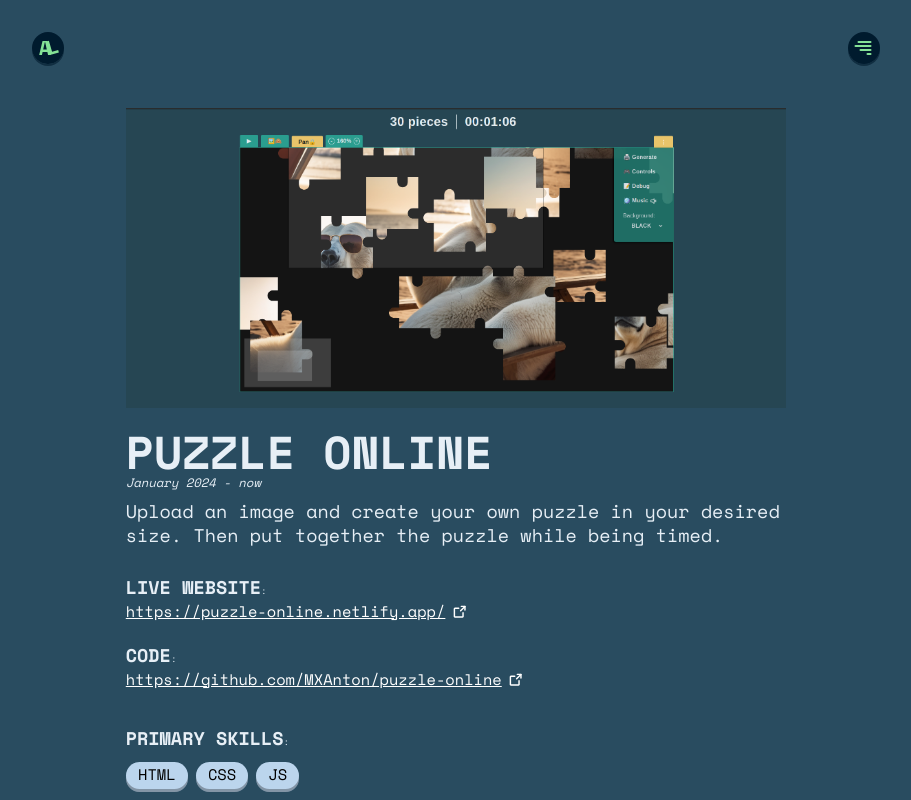
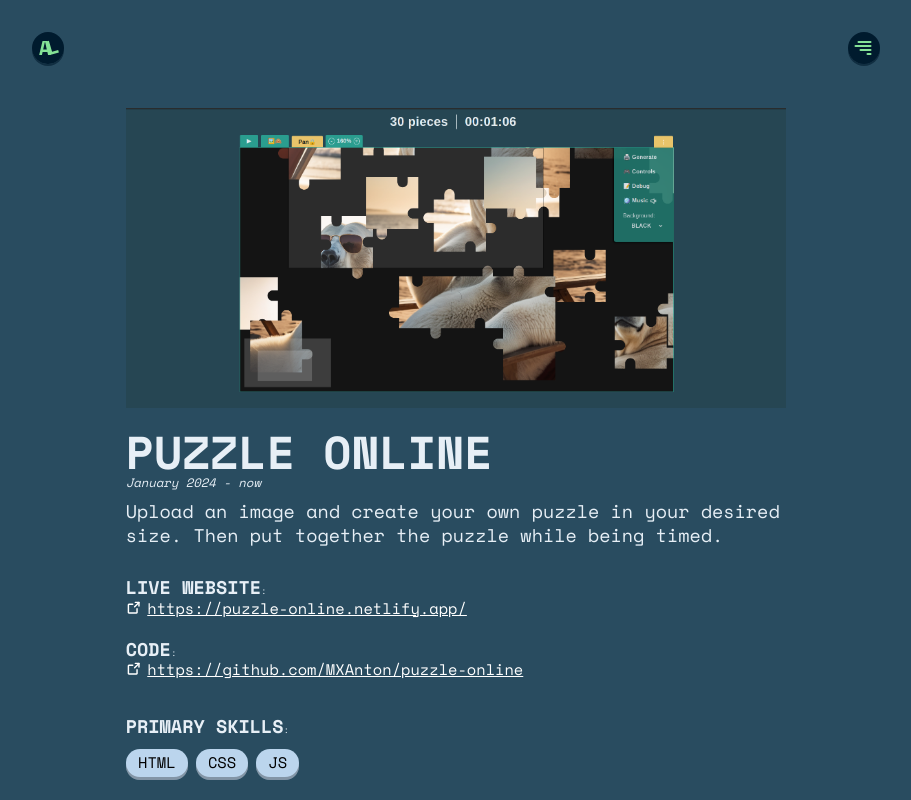
Before and after one commit to MXAnton/portfolio, a Vue app: page /project/0 in a window 1280 px wide. Shown: the top 800 px of the page, without its empty margins (184-1095 px from the left). Built offline with nearby package versions, Linux system fonts and the light colour scheme.

Commit message:
Style change links.

```diff
--- a/src/assets/main.css
+++ b/src/assets/main.css
@@ -215,11 +215,12 @@ label.required:after {
   text-decoration: underline;
   color: var(--white);
 
-  font-style: none;
+  font-style: normal;
+  line-height: 1.2;
 
   width: fit-content;
   display: flex;
-  align-items: center;
+  /* align-items: center; */
   gap: 0.4em;
 }
 
--- a/src/views/ProjectView.vue
+++ b/src/views/ProjectView.vue
@@ -17,15 +17,17 @@
 
         <div v-if="project.link">
           <h2>Live website<span class="small">:</span></h2>
-          <a :href="project.link" target="_blank" rel="noopener noreferrer" class="link-1"
-            >{{ project.link }} <LinkIcon :size="'1em'"
-          /></a>
+          <a :href="project.link" target="_blank" rel="noopener noreferrer" class="link-1">
+            <LinkIcon :size="'1em'" />
+            {{ project.link }}
+          </a>
         </div>
         <div v-if="project.github">
           <h2>Code<span class="small">:</span></h2>
-          <a :href="project.github" target="_blank" rel="noopener noreferrer" class="link-1"
-            >{{ project.github }} <LinkIcon :size="'1em'"
-          /></a>
+          <a :href="project.github" target="_blank" rel="noopener noreferrer" class="link-1">
+            <LinkIcon :size="'1em'" />
+            {{ project.github }}
+          </a>
         </div>
 
         <div class="skills-wrapper">
```
